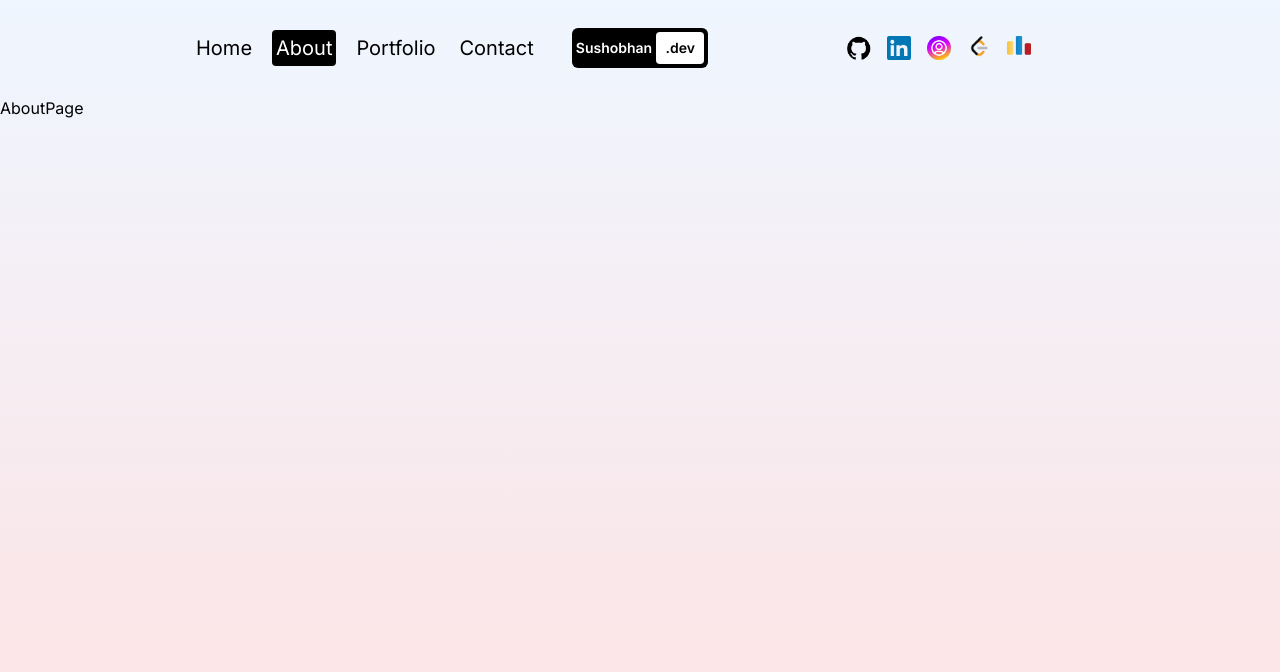
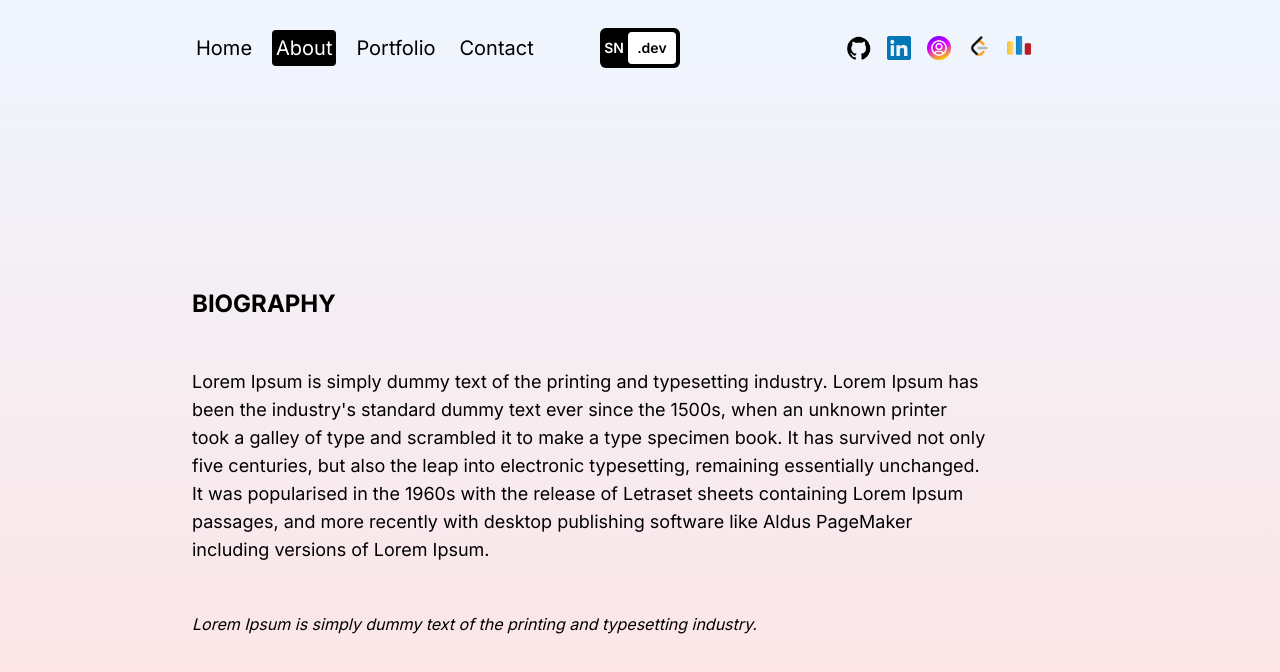
Before and after one commit to Sushobhan-Nayak/Portfolio-Site, a Next.js app: page /about in a window 1280 px wide. Shown: the top 672 px of the page. Built offline with nearby package versions, Linux system fonts and the light colour scheme.

Commit message:
about page

```diff
--- a/package.json
+++ b/package.json
@@ -1,5 +1,5 @@
 {
-  "name": "lama-dev-portfolio-starter",
+  "name": "nayak-portfolio",
   "version": "0.1.0",
   "private": true,
   "scripts": {
--- a/src/app/about/page.jsx
+++ b/src/app/about/page.jsx
@@ -1,7 +1,19 @@
 "use client";
 
 import { motion } from "framer-motion";
-
+const skillList = [
+  "JavaScript",
+  "TypeScript",
+  "Python",
+  "HTML",
+  "CSS",
+  "Flutter",
+  "Dart",
+  "ReactJs",
+  "NextJs",
+  "Firebase",
+  "AWS",
+];
 const AboutPage = () => {
   return (
     <motion.div
@@ -10,7 +22,111 @@ const AboutPage = () => {
       animate={{ y: "0%" }}
       transition={{ duration: 1 }}
     >
-      AboutPage
+      <div className="h-full overflow-scroll lg:flex">
+        {/* Text */}
+        <div className="p-4 sm:p-8 md:p-12 lg:p-20 xl:p-48 flex flex-col gap-24 md:gap-32 lg:gap-48 xl:gap-64">
+          {/* Biography */}
+          <div className="flex flex-col gap-12 justify-center">
+            <h1 className="font-bold text-2xl">BIOGRAPHY</h1>
+            <p className="text-lg">
+              Lorem Ipsum is simply dummy text of the printing and typesetting
+              industry. Lorem Ipsum has been the industry's standard dummy text
+              ever since the 1500s, when an unknown printer took a galley of
+              type and scrambled it to make a type specimen book. It has
+              survived not only five centuries, but also the leap into
+              electronic typesetting, remaining essentially unchanged. It was
+              popularised in the 1960s with the release of Letraset sheets
+              containing Lorem Ipsum passages, and more recently with desktop
+              publishing software like Aldus PageMaker including versions of
+              Lorem Ipsum.
+            </p>
+            <span className="italic">
+              Lorem Ipsum is simply dummy text of the printing and typesetting
+              industry.
+            </span>
+          </div>
+          {/* Skills */}
+          <div className="flex flex-col gap-12 justify-center">
+            <h1 className="font-bold text-2xl">SKILLS</h1>
+            <div className="flex gap-4 flex-wrap">
+              {skillList.map((skl) => (
+                <div
+                  className="rounded p-2 text-sm cursor-pointer text-white bg-black hover:bg-white hover:text-black"
+                  key={skl}
+                >
+                  {skl}
+                </div>
+              ))}
+            </div>
+          </div>
+          {/* Education */}
+          <div className="flex flex-col gap-12 justify-center pb-48">
+            <h1 className="font-bold text-2xl">EDUCATION</h1>
+            {/* List */}
+            <div>
+              {/* List Item */}
+              <div className="flex justify-between h-48">
+                {/* Left */}
+                <div className="w-1/3">
+                  {/* title */}
+                  <div className="bg-white p-3 font-semibold rounded-b-lg rounded-s-lg">
+                    BTech
+                  </div>
+                  <div className="p-3 text-sm italic">
+                    Electronics and Communication
+                  </div>
+                  <div className="p-3 text-sm text-red-400 font-semibold">
+                    2021 - Present
+                  </div>
+                  <div className="p-2 text-sm font-semibold rounded-lg bg-white w-fit">
+                    NIT, Calicut
+                  </div>
+                </div>
+                {/* center */}
+                <div className="w-1/6 flex justify-center">
+                  {/* Line */}
+                  <div className="w-1 h-full bg-gray-500 rounded relative">
+                    {/* Line Circle */}
+                    <div className="absolute w-5 h-5 rounded-full ring-4 ring-red-500 bg-white -left-2"></div>
+                  </div>
+                </div>
+                {/* right */}
+                <div className="w-1/3"></div>
+              </div>
+              <div className="flex justify-between h-48">
+                {/* Left */}
+                <div className="w-1/3"></div>
+                {/* center */}
+                <div className="w-1/6 flex justify-center">
+                  {/* Line */}
+                  <div className="w-1 h-full bg-gray-500 rounded relative">
+                    {/* Line Circle */}
+                    <div className="absolute w-5 h-5 rounded-full ring-4 ring-red-500 bg-white -left-2"></div>
+                  </div>
+                </div>
+                {/* right */}
+                <div className="w-1/3">
+                  {/* title */}
+                  <div className="bg-white p-3 font-semibold rounded-b-lg rounded-s-lg">
+                    12th
+                  </div>
+                  <div className="p-3 text-sm italic">
+                    Electronics and Communication
+                  </div>
+                  <div className="p-3 text-sm text-red-400 font-semibold">
+                    2021 - Present
+                  </div>
+                  <div className="p-2 text-sm font-semibold rounded-lg bg-white w-fit">
+                    NIT, Calicut
+                  </div>
+                </div>
+              </div>
+            </div>
+          </div>
+        </div>
+        {/* Svg */}
+        <div className="hidden lg:block w-1/3 lg:w-1/2"></div>
+      </div>
     </motion.div>
   );
 };
--- a/src/components/navbar.jsx
+++ b/src/components/navbar.jsx
@@ -59,7 +59,7 @@ const Navbar = () => {
           href="/"
           className="text-sm bg-black rounded-md p-1 font-semibold flex items-center justify-center"
         >
-          <span className="text-white mr-1">Sushobhan</span>
+          <span className="text-white mr-1">SN</span>
           <span className="w-12 h-8 rounded bg-white text-black flex items-center justify-center">
             .dev
           </span>
```
